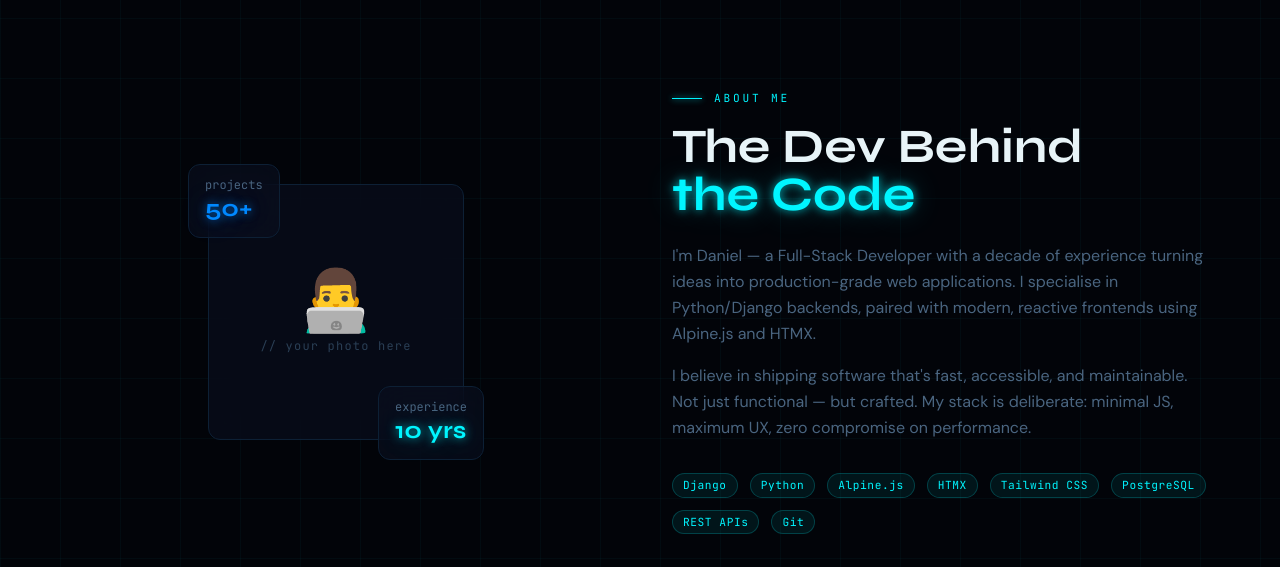
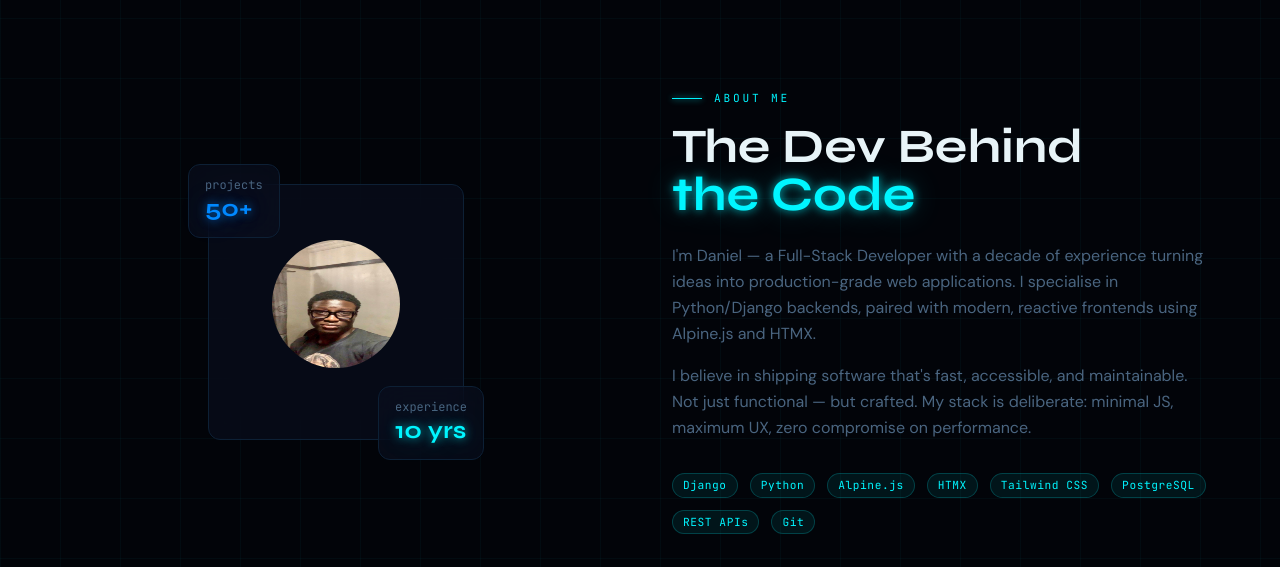
Before and after one commit to DanielHassan-dev/Danny-portfolio, a Django app: page / in a window 1280 px wide. Shown: the part 822-1389 px from the top of the page. Run offline with Django 5.2, Linux system fonts and the light colour scheme; style sheets or scripts are compiled from the project's sources.

Commit message:
update portfolio

```diff
--- a/mysite/mysite/settings.py
+++ b/mysite/mysite/settings.py
@@ -27,8 +27,8 @@ SECRET_KEY = os.environ.get('SECRET_KEY', 'your-local-dev-key')
 
 
 # SECURITY WARNING: don't run with debug turned on in production!
-# DEBUG = True
-DEBUG = os.environ.get('DEBUG', 'False') == 'True'
+DEBUG = True
+# DEBUG = os.environ.get('DEBUG', 'False') == 'True'
 
 
 # ALLOWED_HOSTS = []
--- a/mysite/portfolio/templates/portfolio/index.html
+++ b/mysite/portfolio/templates/portfolio/index.html
@@ -1,5 +1,6 @@
+
 {% extends "portfolio/base.html" %}
-
+{% load static %}
 {% block content %}
 
 <!-- ═══════════════════════════════════════════
@@ -119,8 +120,9 @@
         <div class="w-64 h-64 rounded-2xl glass border border-[var(--color-border-glow)] flex items-center justify-center">
           <!-- Placeholder avatar: Replace with <img src="..." alt="Daniel"> -->
           <div class="text-center">
-            <div class="font-mono text-6xl mb-2">👨‍💻</div>
-            <p class="font-mono text-xs text-[var(--color-text-dim)] tracking-widest">// your photo here</p>
+            <img src="{% static 'images/profile.jpeg' %}" alt="Daniel" class="w-32 h-32 rounded-full mb-4">
+            <!-- <div class="font-mono text-6xl mb-2">👨‍💻</div>
+            <p class="font-mono text-xs text-[var(--color-text-dim)] tracking-widest">// your photo here</p> -->
           </div>
         </div>
         <!-- Floating stats -->
```
Also changed, not shown: mysite/portfolio/static/images/profile.jpeg (added).
